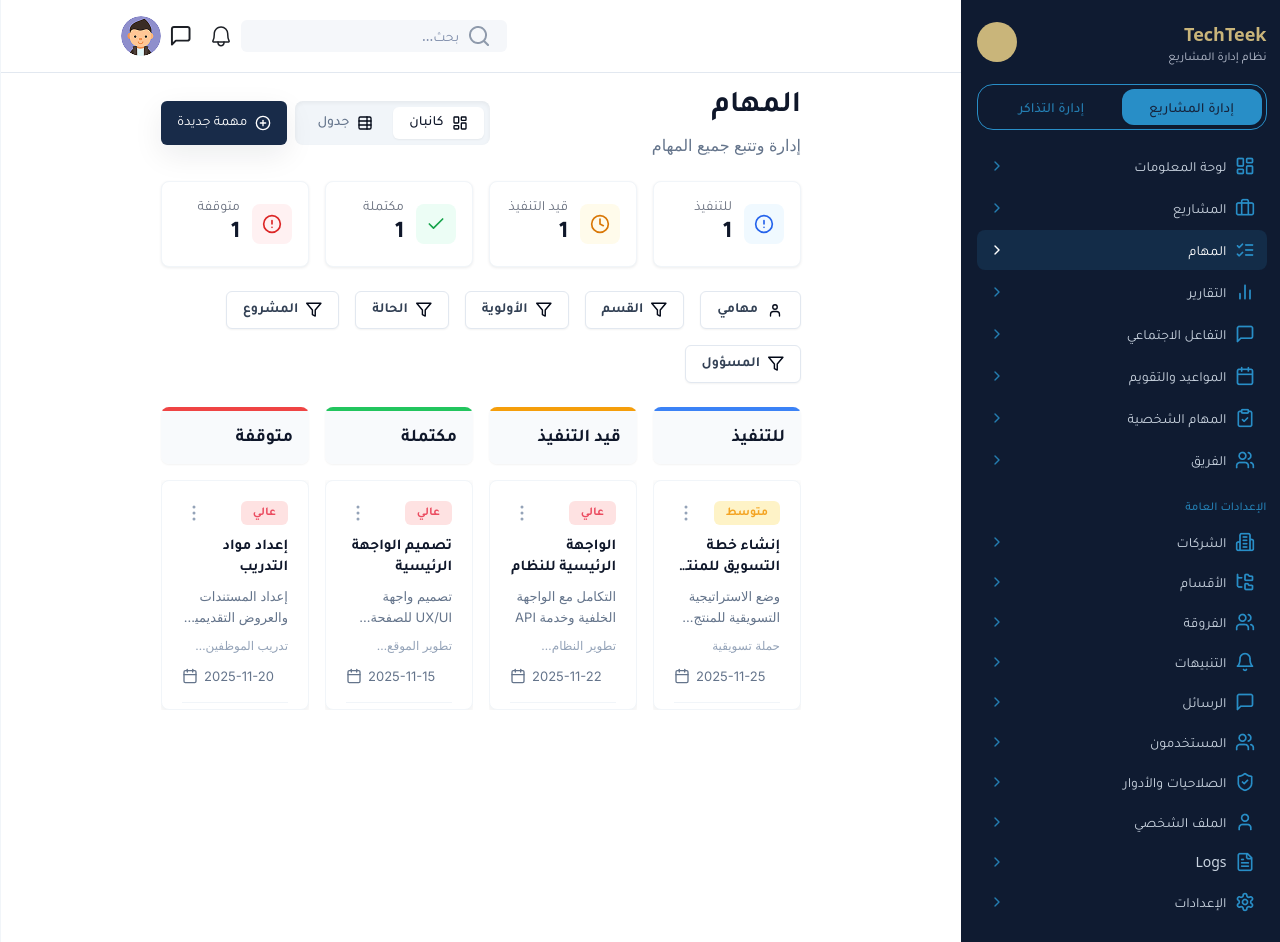
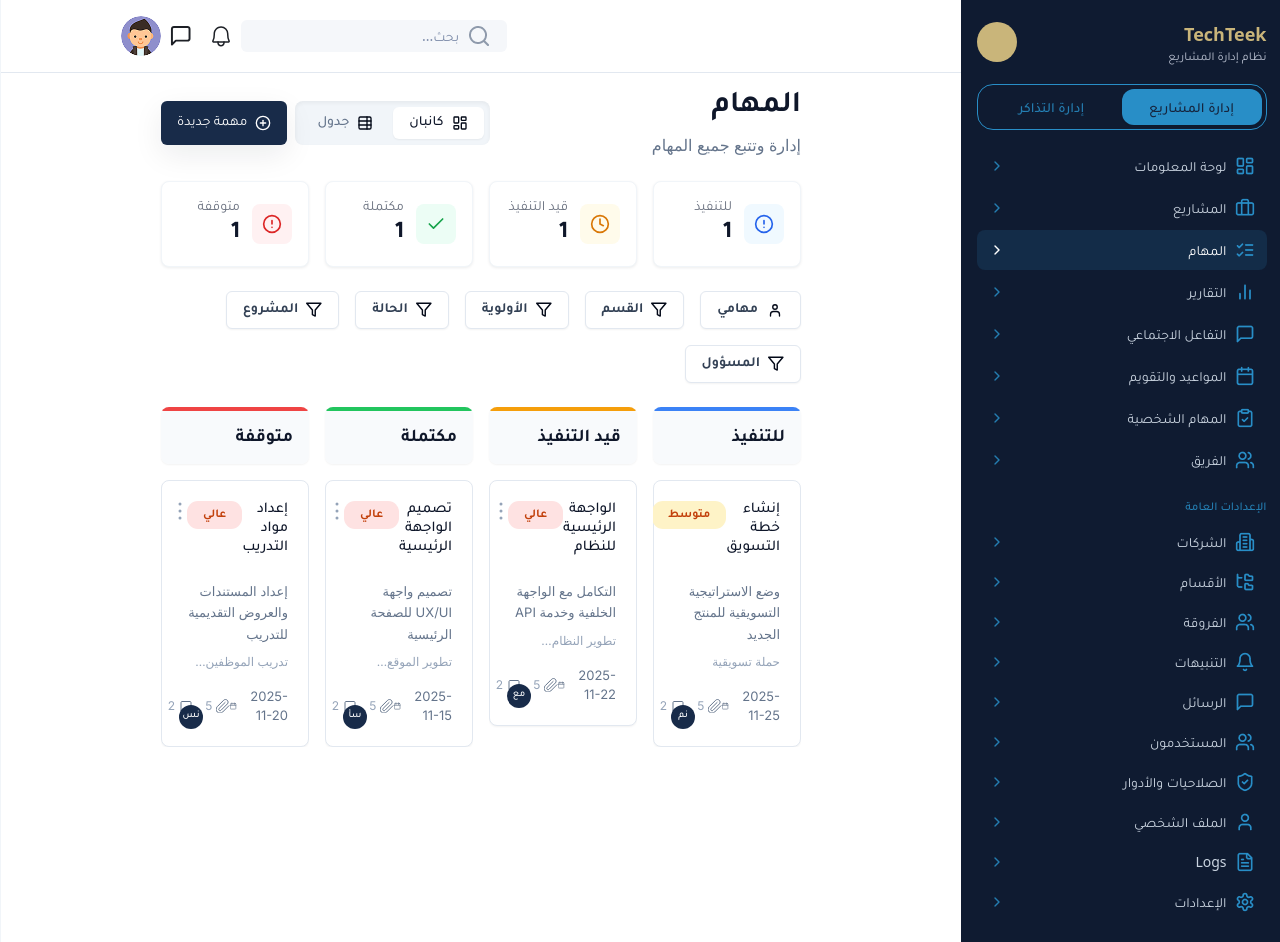
Before and after one commit to CyberMan010/TaskManagement, a React (Vite) app: page / in a window 1280 px wide. Built offline with nearby package versions, Linux system fonts and the light colour scheme.

Commit message:
fix/ fixing cards

```diff
--- a/src/components/tasks/TaskCard.tsx
+++ b/src/components/tasks/TaskCard.tsx
@@ -6,49 +6,31 @@ interface TaskCardProps {
 }
 
 const MenuDotsIcon: React.FC = () => (
-  <svg width="20" height="20" viewBox="0 0 20 20" fill="none" xmlns="http://www.w3.org/2000/svg">
-    <circle cx="10" cy="4" r="1.5" fill="#94A3B8" />
-    <circle cx="10" cy="10" r="1.5" fill="#94A3B8" />
-    <circle cx="10" cy="16" r="1.5" fill="#94A3B8" />
+  <svg width="6" height="20" viewBox="0 0 6 20" fill="none" xmlns="http://www.w3.org/2000/svg">
+    <circle cx="3" cy="3" r="1.5" fill="#94A3B8" />
+    <circle cx="3" cy="10" r="1.5" fill="#94A3B8" />
+    <circle cx="3" cy="17" r="1.5" fill="#94A3B8" />
   </svg>
 );
 
 const CalendarIcon: React.FC = () => (
-  <svg width="16" height="16" viewBox="0 0 16 16" fill="none" xmlns="http://www.w3.org/2000/svg">
-    <path
-      d="M12.6667 2.66667H3.33333C2.59695 2.66667 2 3.26362 2 4V13.3333C2 14.0697 2.59695 14.6667 3.33333 14.6667H12.6667C13.403 14.6667 14 14.0697 14 13.3333V4C14 3.26362 13.403 2.66667 12.6667 2.66667Z"
-      stroke="currentColor"
-      strokeWidth="1.33333"
-      strokeLinecap="round"
-      strokeLinejoin="round"
-    />
-    <path d="M10.6667 1.33334V4.00001" stroke="currentColor" strokeWidth="1.33333" strokeLinecap="round" strokeLinejoin="round" />
-    <path d="M5.33333 1.33334V4.00001" stroke="currentColor" strokeWidth="1.33333" strokeLinecap="round" strokeLinejoin="round" />
-    <path d="M2 6.66666H14" stroke="currentColor" strokeWidth="1.33333" strokeLinecap="round" strokeLinejoin="round" />
+  <svg width="14" height="14" viewBox="0 0 14 14" fill="none" xmlns="http://www.w3.org/2000/svg">
+    <path d="M3 2V5" stroke="#64748B" strokeLinecap="round" strokeLinejoin="round"/>
+    <path d="M7 2V5" stroke="#64748B" strokeLinecap="round" strokeLinejoin="round"/>
+    <path d="M8.5 3H1.5C0.947715 3 0.5 3.44772 0.5 4V11C0.5 11.5523 0.947715 12 1.5 12H8.5C9.05228 12 9.5 11.5523 9.5 11V4C9.5 3.44772 9.05228 3 8.5 3Z" stroke="#64748B" strokeLinecap="round" strokeLinejoin="round"/>
+    <path d="M0.5 6H9.5" stroke="#64748B" strokeLinecap="round" strokeLinejoin="round"/>
   </svg>
 );
 
 const CommentIcon: React.FC = () => (
-  <svg width="16" height="16" viewBox="0 0 16 16" fill="none" xmlns="http://www.w3.org/2000/svg">
-    <path
-      d="M14 10C14 10.3536 13.8595 10.6928 13.6095 10.9428C13.3594 11.1929 13.0203 11.3333 12.6667 11.3333H4.66667L2 14V3.33333C2 2.97971 2.14048 2.64057 2.39052 2.39052C2.64057 2.14048 2.97971 2 3.33333 2H12.6667C13.0203 2 13.3594 2.14048 13.6095 2.39052C13.8595 2.64057 14 2.97971 14 3.33333V10Z"
-      stroke="currentColor"
-      strokeWidth="1.33333"
-      strokeLinecap="round"
-      strokeLinejoin="round"
-    />
+  <svg width="14" height="14" viewBox="0 0 14 14" fill="none" xmlns="http://www.w3.org/2000/svg">
+    <path d="M12 8.5C12 8.76522 11.8946 9.01957 11.7071 9.20711C11.5196 9.39464 11.2652 9.5 11 9.5H4L2 11.5V3.5C2 3.23478 2.10536 2.98043 2.29289 2.79289C2.48043 2.60536 2.73478 2.5 3 2.5H11C11.2652 2.5 11.5196 2.60536 11.7071 2.79289C11.8946 2.98043 12 3.23478 12 3.5V8.5Z" stroke="#64748B" strokeLinecap="round" strokeLinejoin="round"/>
   </svg>
 );
 
 const AttachmentIcon: React.FC = () => (
-  <svg width="16" height="16" viewBox="0 0 16 16" fill="none" xmlns="http://www.w3.org/2000/svg">
-    <path
-      d="M14 7.66667L7.66667 14C6.95942 14.7072 5.98816 15.1071 4.97487 15.1071C3.96159 15.1071 2.99033 14.7072 2.28308 14C1.57583 13.2928 1.17595 12.3215 1.17595 11.3082C1.17595 10.2949 1.57583 9.32367 2.28308 8.61642L8.61642 2.28308C9.10653 1.79297 9.77174 1.51709 10.4665 1.51709C11.1613 1.51709 11.8265 1.79297 12.3166 2.28308C12.8067 2.77319 13.0826 3.4384 13.0826 4.13317C13.0826 4.82794 12.8067 5.49315 12.3166 5.98325L5.97487 12.3166C5.72982 12.5617 5.39221 12.6996 5.04013 12.6996C4.68805 12.6996 4.35044 12.5617 4.10538 12.3166C3.86033 12.0716 3.72243 11.734 3.72243 11.3819C3.72243 11.0298 3.86033 10.6922 4.10538 10.4472L10.1 4.46667"
-      stroke="currentColor"
-      strokeWidth="1.33333"
-      strokeLinecap="round"
-      strokeLinejoin="round"
-    />
+  <svg width="14" height="14" viewBox="0 0 14 14" fill="none" xmlns="http://www.w3.org/2000/svg">
+    <path d="M13 6.66667L6.66667 13C5.95942 13.7072 4.98816 14.1071 3.97487 14.1071C2.96159 14.1071 1.99033 13.7072 1.28308 13C0.575831 12.2928 0.175952 11.3215 0.175952 10.3082C0.175952 9.29494 0.575831 8.32367 1.28308 7.61642L7.61642 1.28308C8.10653 0.792973 8.77174 0.517088 9.46651 0.517088C10.1613 0.517088 10.8265 0.792973 11.3166 1.28308C11.8067 1.77319 12.0826 2.4384 12.0826 3.13317C12.0826 3.82794 11.8067 4.49315 11.3166 4.98325L4.97487 11.3166C4.72982 11.5617 4.39221 11.6996 4.04013 11.6996C3.68805 11.6996 3.35044 11.5617 3.10538 11.3166C2.86033 11.0716 2.72243 10.734 2.72243 10.3819C2.72243 10.0298 2.86033 9.69221 3.10538 9.44716L9.1 3.46667" stroke="#64748B" strokeLinecap="round" strokeLinejoin="round"/>
   </svg>
 );
 
@@ -60,25 +42,30 @@ export const TaskCard: React.FC<TaskCardProps> = ({ task }) => {
   };
 
   const priorityColor: Record<Task["priority"], string> = {
-    high: "bg-[#FEE2E2] text-[#EB4C60]",
-    medium: "bg-[#FEF3C7] text-[#F4A423]",
-    low: "bg-[#D1FAE5] text-[#4CAF50]"
+    high: "bg-[#FEE2E2] text-[#C2410C]",
+    medium: "bg-[#FEF3C7] text-[#C2410C]",
+    low: "bg-[#D1FAE5] text-[#16A34A]"
   };
 
   return (
     <div
-      className="w-full max-w-[302px] h-[230px] rounded-lg bg-white p-5 shadow-[0_2px_8px_rgba(0,0,0,0.08)] cursor-pointer hover:shadow-[0_4px_12px_rgba(0,0,0,0.12)] transition-shadow border border-slate-100"
+      className="relative w-full rounded-lg bg-white p-5 shadow-[0_1px_2px_rgba(0,0,0,0.05)] cursor-pointer hover:shadow-[0_4px_8px_rgba(0,0,0,0.1)] transition-all border border-slate-200"
       draggable
       dir="rtl"
+      style={{ minHeight: "198px" }}
     >
       {/* Header with priority badge and three dots */}
-      <div className="flex items-start justify-between mb-3">
-        <span className={`rounded-md px-3 py-1 text-xs font-semibold font-Tajawal ${priorityColor[task.priority]}`}>
+      <div className="flex items-start justify-between mb-4">
+         {/* Title */}
+      <h3 className="mb-2 font-medium text-slate-900 text-[15px] leading-tight  font-Tajawal">
+        {task.title}
+      </h3>
+        <span className={`rounded-[11px] px-4 py-1.5 text-xs font-semibold font-Tajawal ${priorityColor[task.priority]}`}>
           {priorityLabel[task.priority]}
         </span>
         <button
           type="button"
-          className="cursor-grab active:cursor-grabbing p-0.5 hover:bg-slate-50 rounded transition-colors"
+          className="cursor-grab active:cursor-grabbing -mt-1 hover:bg-slate-50 rounded p-1 transition-colors"
           onClick={(e) => {
             e.stopPropagation();
           }}
@@ -87,46 +74,49 @@ export const TaskCard: React.FC<TaskCardProps> = ({ task }) => {
         </button>
       </div>
 
-      {/* Title */}
-      <h3 className="mb-2 font-bold text-slate-900 text-[15px] leading-snug line-clamp-2 font-Tajawal">
-        {task.title}
-      </h3>
+
 
       {/* Description */}
-      <p className="mb-2 text-[13px] text-slate-500 leading-relaxed line-clamp-2 font-Inter">
+      <p className="mb-2 text-[13px] text-slate-500 leading-relaxed line-clamp-3 font-Inter">
         {task.description}
       </p>
 
       {/* Category/Project */}
-      <p className="mb-3 text-[12px] text-slate-400 line-clamp-1 font-Inter">
+      <p className="mb-4 text-[12px] text-slate-400 line-clamp-1 font-Inter">
         {task.project}
       </p>
 
-      {/* Date with calendar icon */}
-      <div className="flex items-center justify-end gap-1.5 text-slate-500 text-[13px] mb-4 font-Inter">
-        <span>{task.dueDate}</span>
-        <CalendarIcon />
-      </div>
+      {/* Footer with date on left and icons on right */}
+      <div className="flex items-center justify-between">
+        {/* Left side: Date and Avatar */}
+        <div className="flex items-center gap-3">
+          {/* Date with calendar icon */}
+          <div className="flex items-center gap-1.5 text-slate-500 text-[13px] font-Inter">
+            <span>{task.dueDate}</span>
+            <CalendarIcon />
+          </div>
 
-      {/* Footer with icons and avatar */}
-      <div className="flex items-center justify-between pt-3 border-t border-slate-100 font-Inter">
-        <div className="flex items-center gap-3">
+
+        </div>
+
+        {/* Right side: Comment and Attachment icons */}
+        <div className="flex items-center gap-3 text-slate-400 text-xs font-Inter">
+
+          {/* Attachment count */}
+          <div className="flex items-center gap-1">
+            <AttachmentIcon />
+            <span>5</span>
+          </div>
           {/* Comment count */}
-          <div className="flex items-center gap-1 text-slate-400">
+          <div className="flex items-center gap-1">
             <CommentIcon />
-            <span className="text-xs">2</span>
-          </div>
-          {/* Attachment count */}
-          <div className="flex items-center gap-1 text-slate-400">
-            <AttachmentIcon />
-            <span className="text-xs">3</span>
+            <span>2</span>
           </div>
         </div>
-
-        {/* Avatar with initials */}
-        <div className="w-7 h-7 rounded-full bg-slate-800 flex items-center justify-center text-white text-xs font-semibold font-Tajawal">
-          {task.assignee.split(' ').map(n => n.charAt(0)).join('')}
-        </div>
+      </div>
+      {/* Avatar with initials - positioned at bottom-left */}
+      <div className="absolute bottom-[17px] left-[17px] w-6 h-6 rounded-full bg-[#182B49] flex items-center justify-center text-white text-[10px] font-medium font-Tajawal">
+        {task.assignee.split(' ').map(n => n.charAt(0)).join('')}
       </div>
     </div>
   );
--- a/src/pages/TasksPage.tsx
+++ b/src/pages/TasksPage.tsx
@@ -50,7 +50,7 @@ const initialTasks: Task[] = [
   },
   {
     id: "4",
-    title: "إنشاء خطة التسويق للمنتج الجديد",
+    title: "إنشاء خطة التسويق ",
     description: "وضع الاستراتيجية التسويقية للمنتج الجديد",
     project: "حملة تسويقية",
     department: "التسويق",
```
